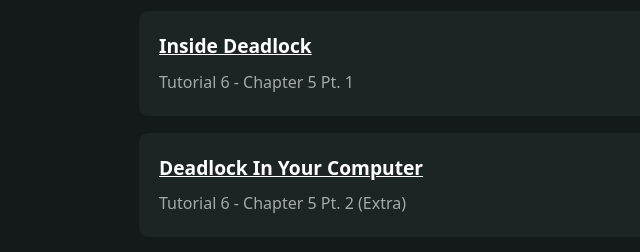
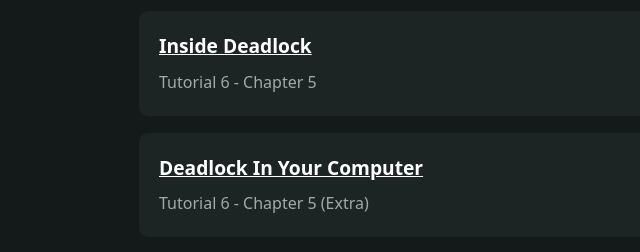
Before and after one commit to ZumTheZazaKing/cca201-tutorials, a plain HTML site: page index.html in a window 1280 px wide. Shown: the part 966-1218 px from the top of the page, 102-742 px from the left. Drawn offline with Linux system fonts and the light colour scheme.

Commit message:
fixed mistake

```diff
--- a/index.html
+++ b/index.html
@@ -87,11 +87,11 @@
         </li>
         <li class="link-item">
             <a href="Inside Deadlock.html">Inside Deadlock</a>
-            <p>Tutorial 6 - Chapter 5 Pt. 1</p>
+            <p>Tutorial 6 - Chapter 5</p>
         </li>
         <li class="link-item">
             <a href="Deadlock in Your Computer.html">Deadlock In Your Computer</a>
-            <p>Tutorial 6 - Chapter 5 Pt. 2 (Extra)</p>
+            <p>Tutorial 6 - Chapter 5 (Extra)</p>
         </li>
     </ul>
 
```
